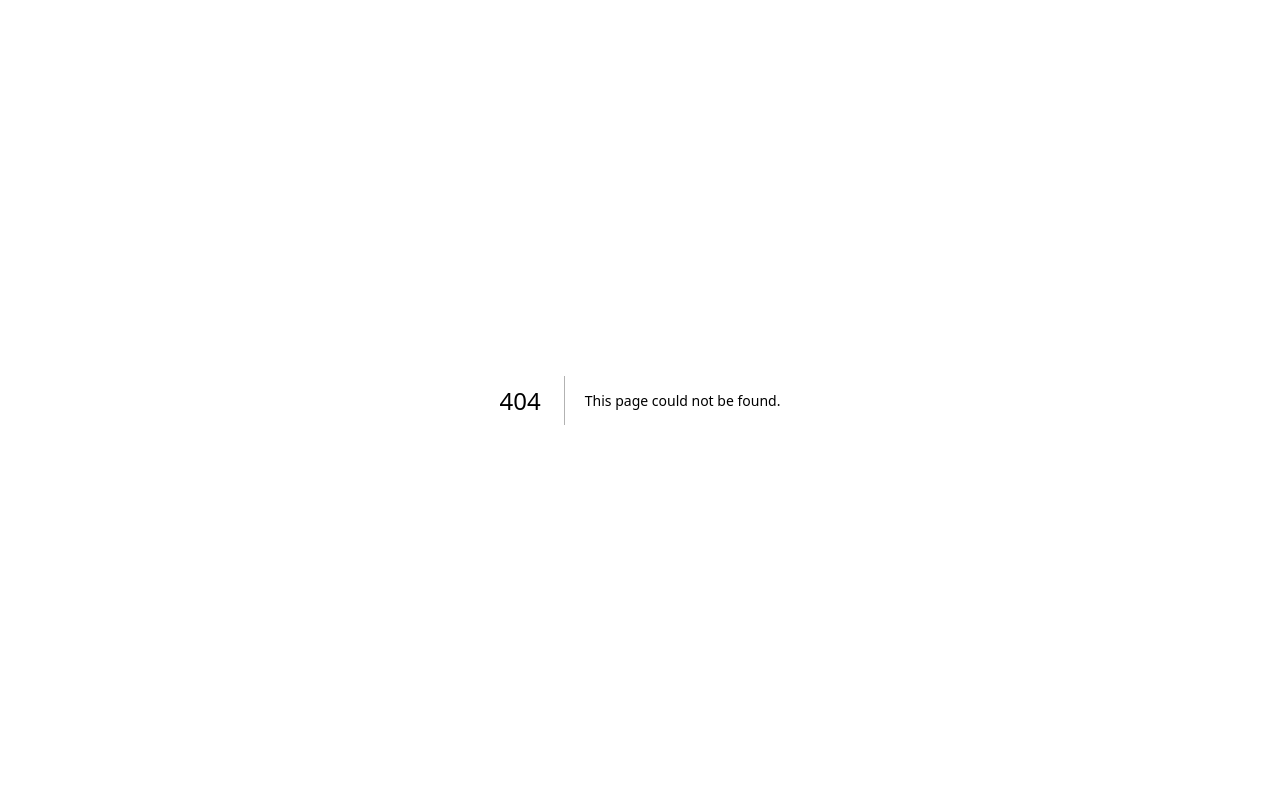
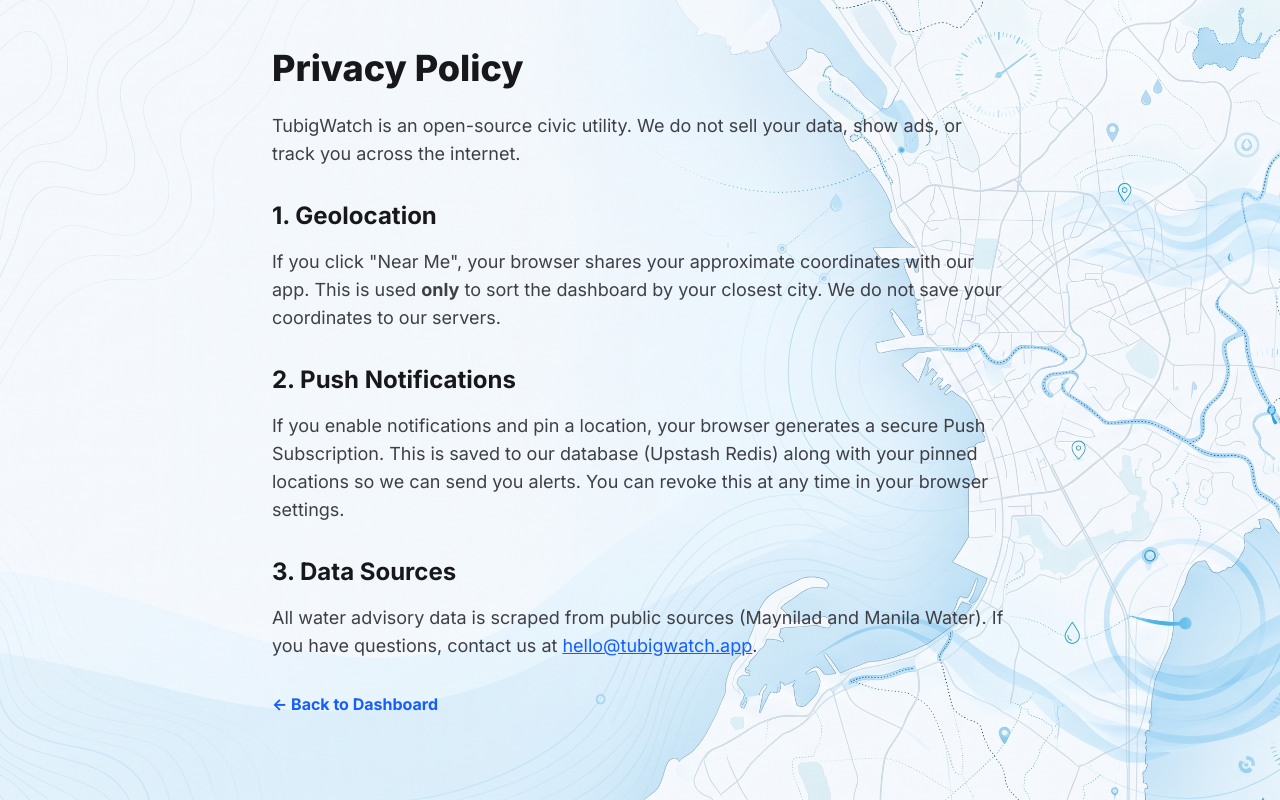
Before and after one commit to LeafBolt8/tubigwatch, a Next.js app: page /privacy in a window 1280 px wide. Before the commit this address had no page. Built offline with nearby package versions, Linux system fonts and the light colour scheme.

Commit message:
feat(ui): add privacy policy page and footer links

```diff
--- a/src/app/page.tsx
+++ b/src/app/page.tsx
@@ -1,6 +1,8 @@
 import { getCachedGeminiOutages } from '@/lib/cache/outages';
 import { outageFixtures } from '@/lib/ingestion/__fixtures__/outages';
 import type { Outage } from '@/lib/schemas/outage';
+
+import Link from 'next/link';
 
 import { Suspense } from 'react';
 
@@ -95,8 +97,8 @@ export default async function HomePage(props: { searchParams: Promise<Record<str
         <Dashboard outages={outages} sourceErrors={sourceErrors} sourceLabel={sourceLabel} />
       </Suspense>
 
-      <footer className="mt-10 border-t border-slate-200 pt-4 text-xs text-zinc-500">
-        <p>
+      <footer className="mt-10 border-t border-slate-200 pt-6 text-sm text-zinc-500 text-center">
+        <p className="mb-2">
           Unofficial aggregator. Always verify with{' '}
           <a
             href="https://www.mayniladwater.com.ph/service-advisories-2/"
@@ -117,6 +119,18 @@ export default async function HomePage(props: { searchParams: Promise<Record<str
           </a>{' '}
           before relying on this data.
         </p>
+        <div className="flex justify-center gap-4">
+          <Link href="/privacy" className="hover:text-blue-600 transition-colors">
+            Privacy Policy
+          </Link>
+          <span>\u00b7</span>
+          <a
+            href="mailto:hello@tubigwatch.app"
+            className="hover:text-blue-600 transition-colors"
+          >
+            Send Feedback
+          </a>
+        </div>
       </footer>
     </main>
   );
--- /dev/null
+++ b/src/app/privacy/page.tsx
@@ -0,0 +1,40 @@
+import Link from 'next/link';
+
+export default function PrivacyPage() {
+  return (
+    <main className="max-w-3xl mx-auto px-4 py-12 text-zinc-900">
+      <h1 className="text-4xl font-extrabold mb-6">Privacy Policy</h1>
+      <div className="space-y-4 text-lg text-zinc-700">
+        <p>
+          TubigWatch is an open-source civic utility. We do not sell your data, show ads,
+          or track you across the internet.
+        </p>
+        <h2 className="text-2xl font-bold text-zinc-900 mt-8">1. Geolocation</h2>
+        <p>
+          If you click &quot;Near Me&quot;, your browser shares your approximate coordinates with{' '}
+          our app. This is used <strong>only</strong> to sort the dashboard by your closest city.
+          We do not save your coordinates to our servers.
+        </p>
+        <h2 className="text-2xl font-bold text-zinc-900 mt-8">2. Push Notifications</h2>
+        <p>
+          If you enable notifications and pin a location, your browser generates a secure Push
+          Subscription. This is saved to our database (Upstash Redis) along with your pinned
+          locations so we can send you alerts. You can revoke this at any time in your browser
+          settings.
+        </p>
+        <h2 className="text-2xl font-bold text-zinc-900 mt-8">3. Data Sources</h2>
+        <p>
+          All water advisory data is scraped from public sources (Maynilad and Manila Water). If
+          you have questions, contact us at{' '}
+          <a href="mailto:hello@tubigwatch.app" className="text-blue-600 underline">
+            hello@tubigwatch.app
+          </a>
+          .
+        </p>
+      </div>
+      <Link href="/" className="inline-block mt-8 text-blue-600 font-bold hover:underline">
+        {'<-'} Back to Dashboard
+      </Link>
+    </main>
+  );
+}
```
